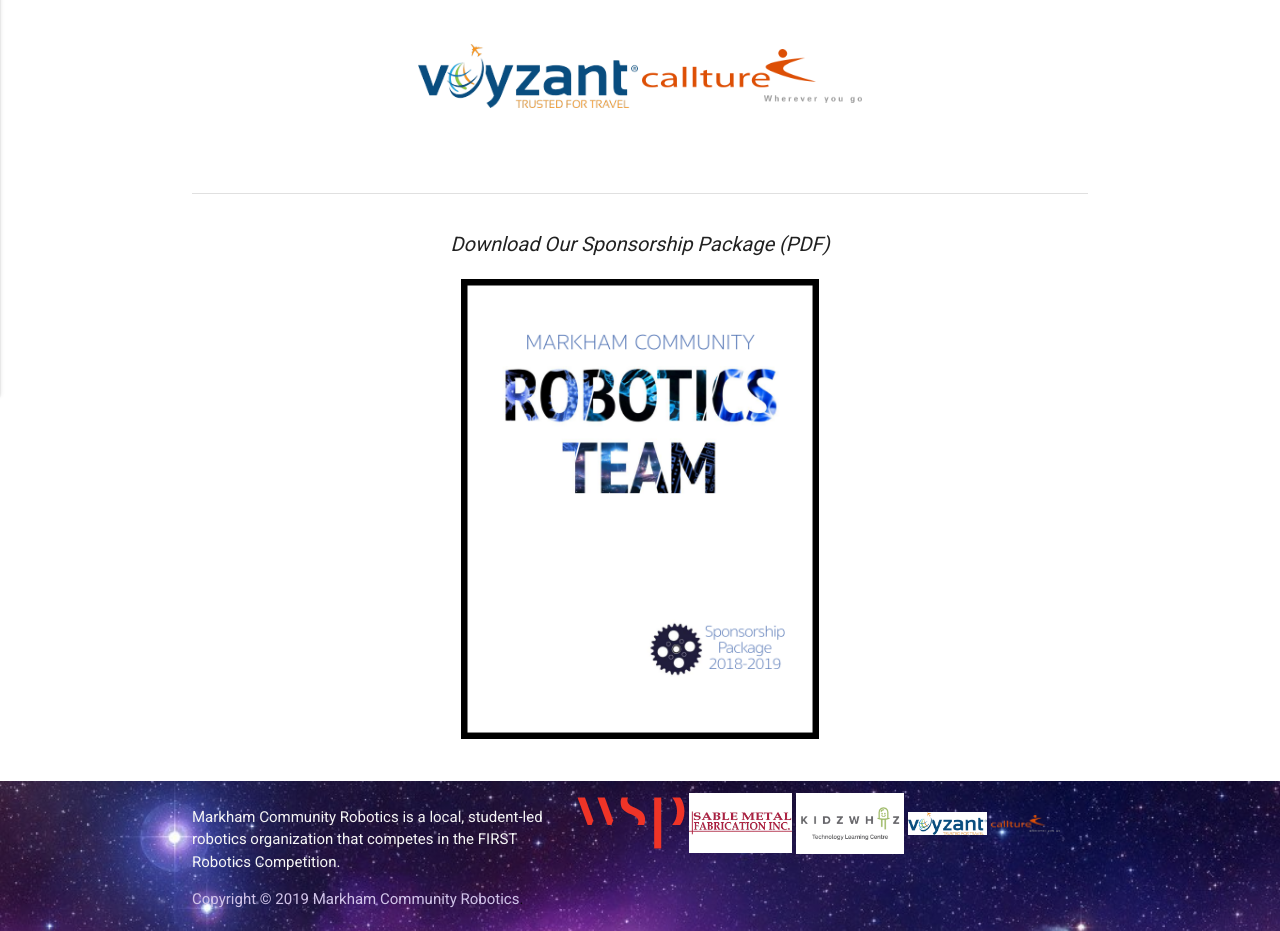
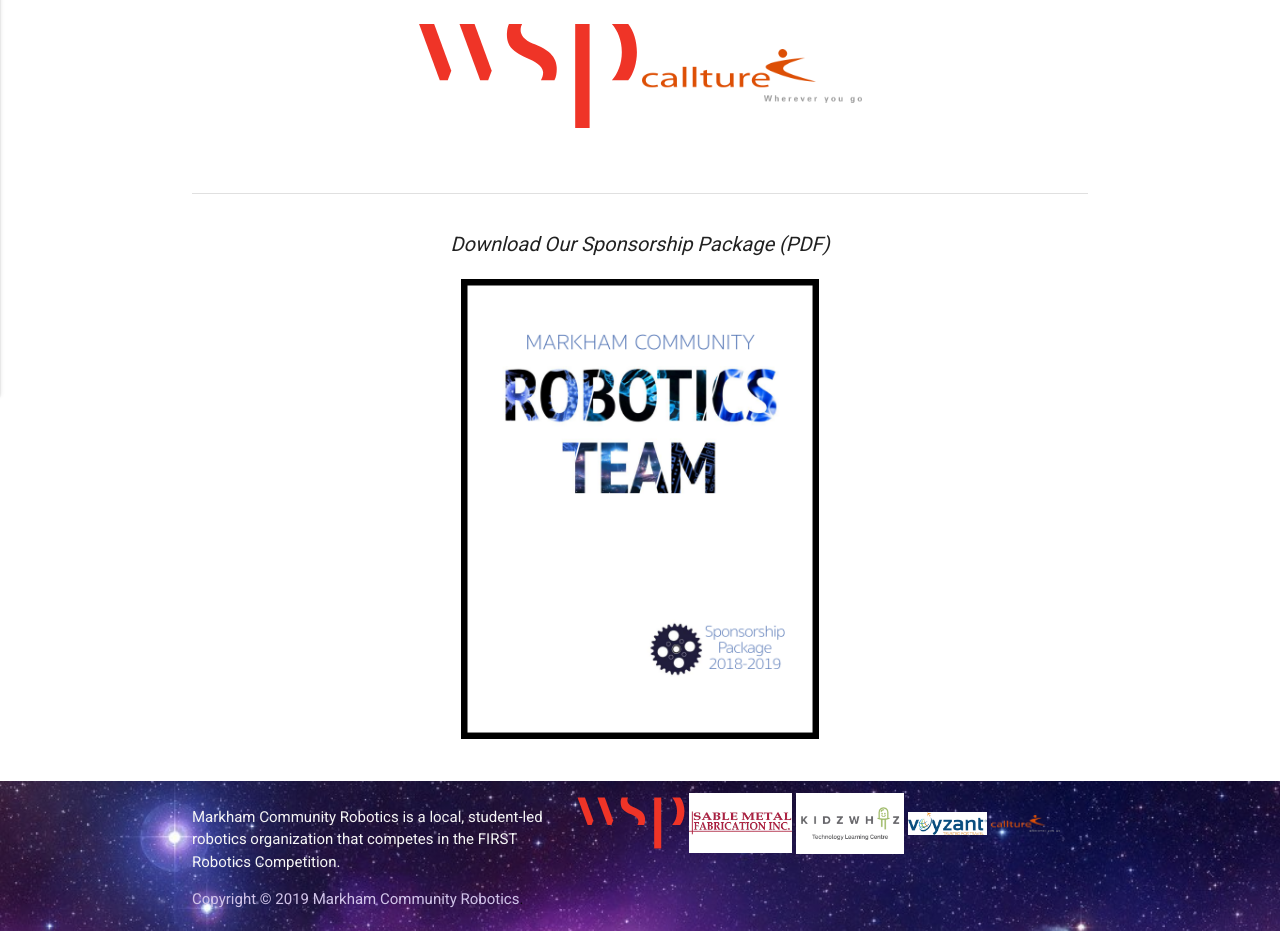
Before and after one commit to Velociraptors-in-Space/website, a Jekyll site: the page built from sponsor.html, in a window 1280 px wide. Shown: the part 565-1496 px from the top of the page. Built offline with Jekyll 4.4.1, drawn with Linux system fonts in a browser that asks for light colours.

Commit message:
test image

```diff
--- a/sponsor.html
+++ b/sponsor.html
@@ -35,7 +35,7 @@ permalink: /sponsor/
     <table style="width:100%">
         <tr>
             <td style="width:10%"><img src="/assets/spook.png"></td>
-            <td style="width:10%"><a href="https://www.voyzant.com/"><img src="/assets/logos/sponsors/silver/Voyzant.png"></a></td>
+            <td style="width:10%"><a href="https://www.voyzant.com/"><img src="/assets/logos/sponsors/wsp.svg"></a></td>
             <td style="width:10%"><a href="https://www.callture.com/"><img src="/assets/logos/sponsors/bronze/Callture.png"></a></td>
             <td style="width:10%"><img src="/assets/spook.png"></td>
         </tr>
```
